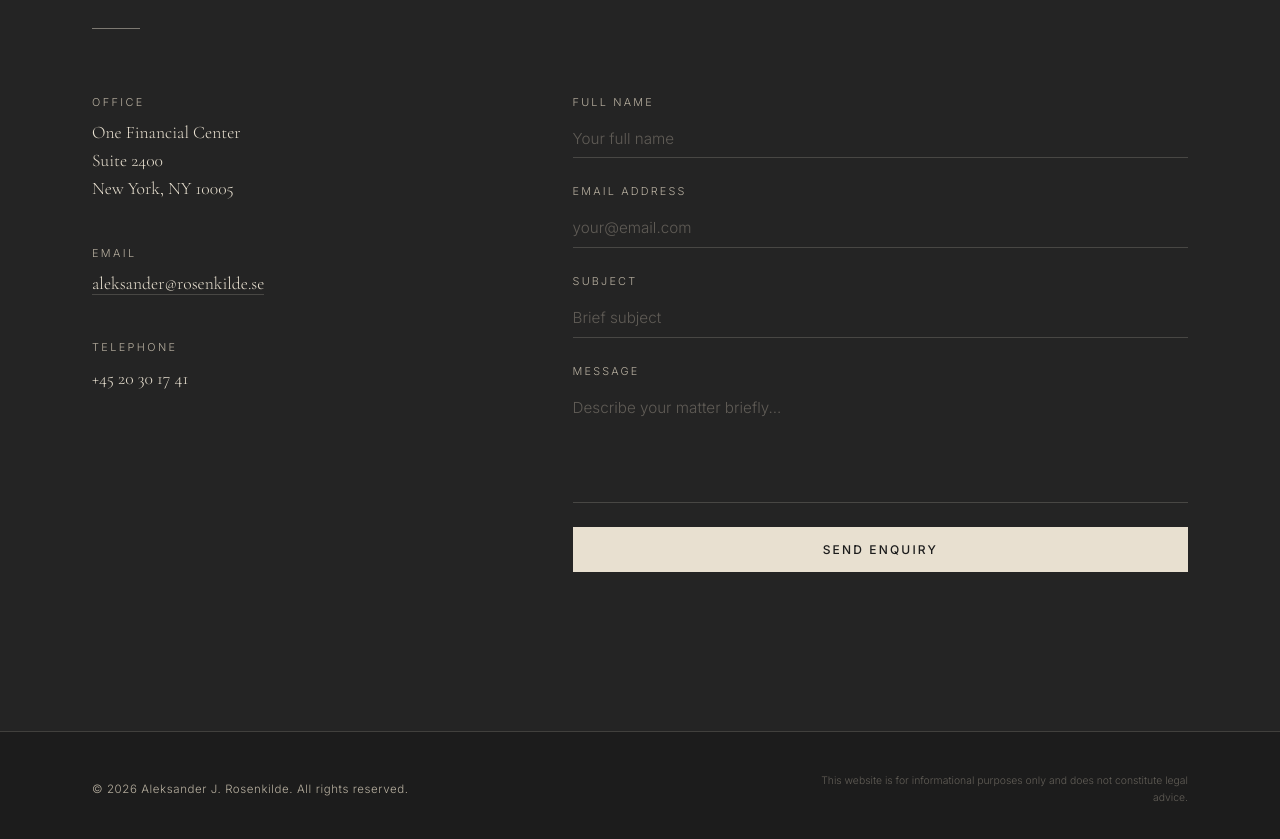
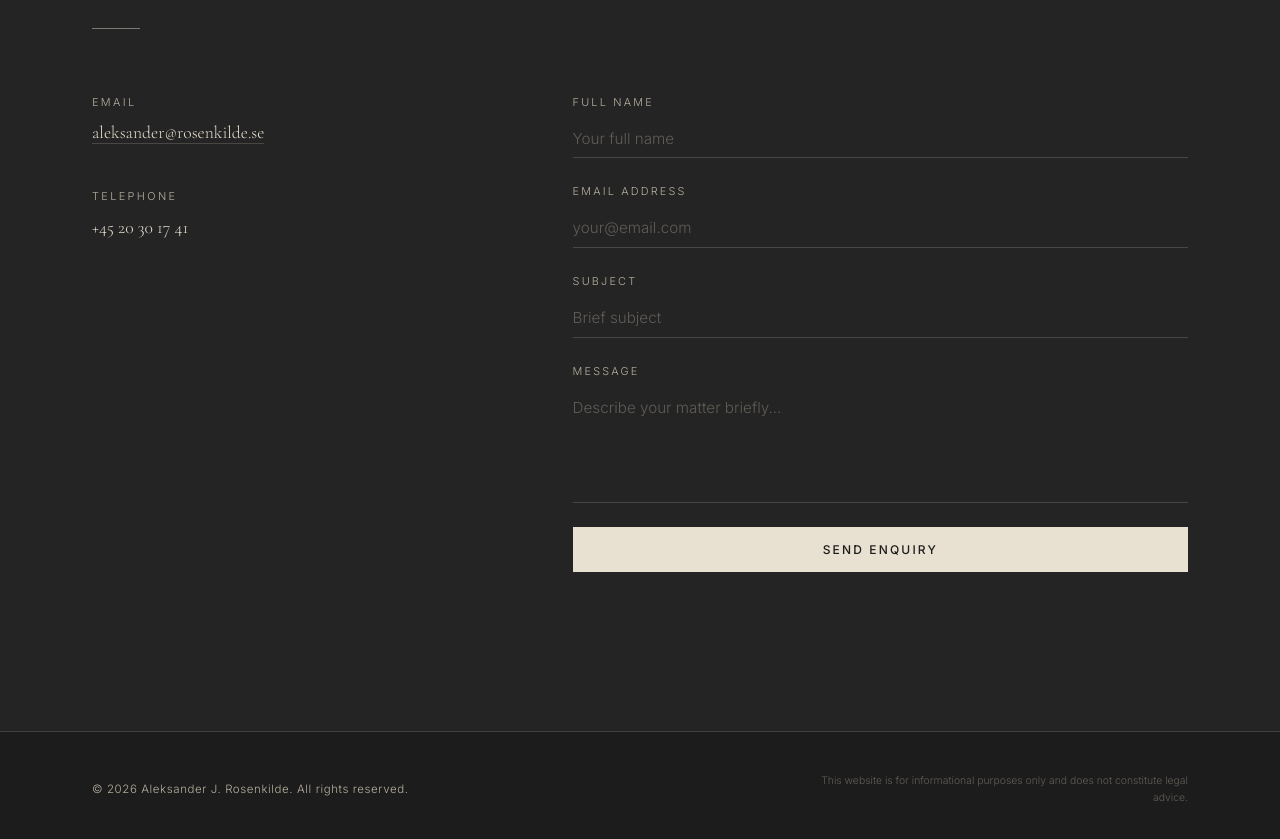
Before and after one commit to aleksanderrosenkilde/MyFirstWebsite, a plain HTML site: page index.html in a window 1280 px wide. Shown: the part 2526-3365 px from the top of the page. Drawn offline with nearby package versions, Linux system fonts and the light colour scheme.

Commit message:
your message

```diff
--- a/index.html
+++ b/index.html
@@ -113,10 +113,10 @@
       <div class="contact-grid fade-up">
 
         <div class="contact-info">
-          <div class="contact-block">
+<!--           <div class="contact-block">
             <p class="contact-label">Office</p>
             <p class="contact-value">One Financial Center<br />Suite 2400<br />New York, NY 10005</p>
-          </div>
+          </div> -->
           <div class="contact-block">
             <p class="contact-label">Email</p>
             <p class="contact-value">
```
